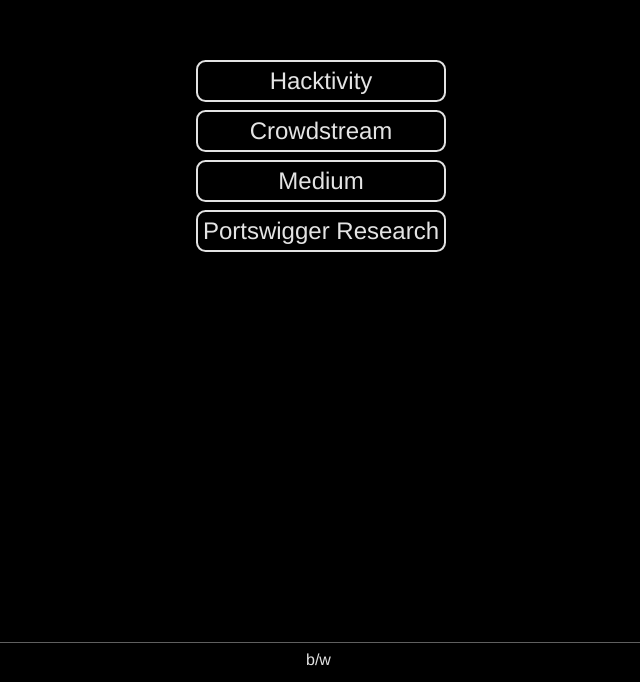
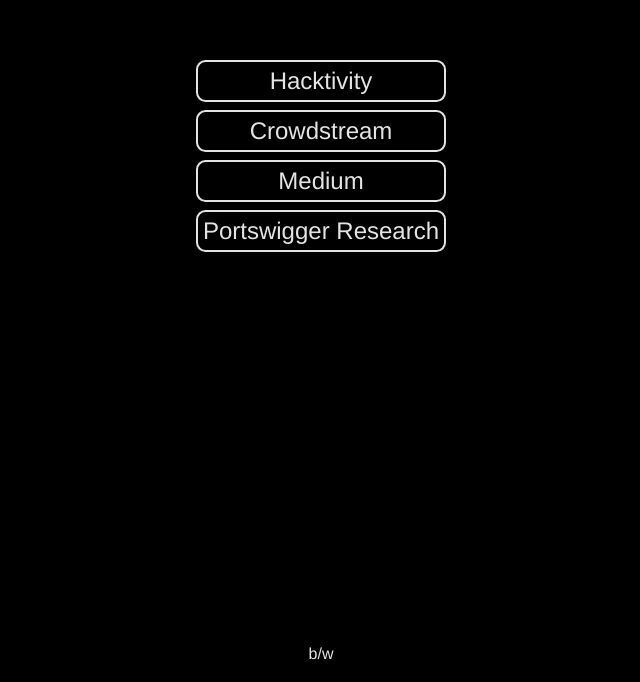
Before and after one commit to CodeVault/codevault.github.io, a plain HTML site: page index.html in a window 1280 px wide. Shown: the part 118-800 px from the top of the page, without its empty margins (319-959 px from the left). Drawn offline with Linux system fonts and the light colour scheme.

Commit message:
Update index.html

```diff
--- a/index.html
+++ b/index.html
@@ -69,11 +69,10 @@
         #panel{
             position: fixed;
             bottom: 0;
-            height: 1.5em;
+            height:2.2em;
             margin: 5px;
-            border-top: 1px solid rgb(95, 95, 95);
             padding: 5px;
-            background-color:rgb(0,0,0,0.1);
+            background-color:rgba(0, 0, 0, 0.383);
             backdrop-filter: blur(10px);
             width: 100vw;
             display: flex;
@@ -84,8 +83,10 @@
         }
 
         #dmode_btn{
-            background-color: black;
-            width: 30px;
+            /* background-color: rgb(203, 7, 7); */
+            width: 60px;
+            text-align: center;
+            padding: .2em;
         }
 
         .dark-mode{
```
